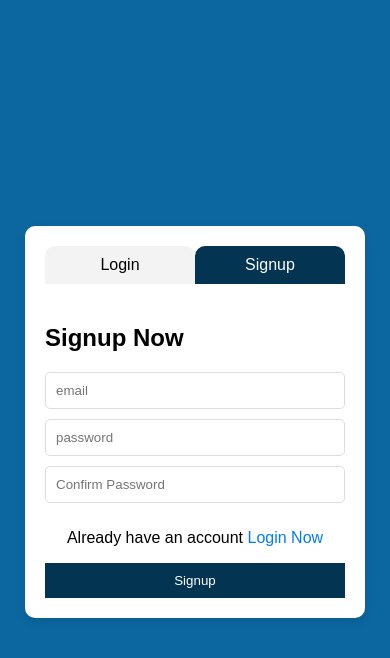
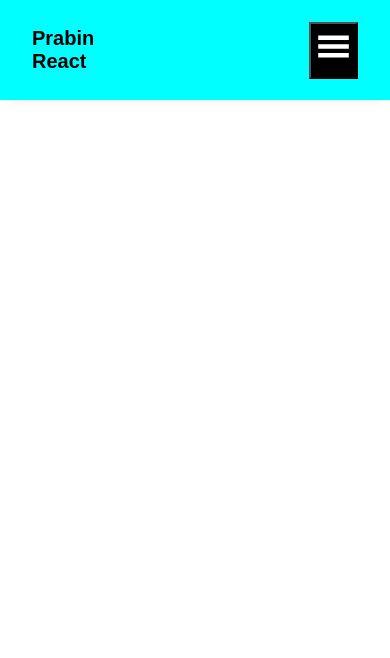
Before and after one commit to prabin738/Mini-React-Projects-For-Completly-Begineers, a React (Vite) app: page / in a window 390 px wide. Shown: the top 658 px of the page. Built offline with nearby package versions, Linux system fonts and the light colour scheme; the HTML template or start-up script is replaced by a standard one.

Commit message:
Responsive Navbar done

```diff
--- a/src/App.jsx
+++ b/src/App.jsx
@@ -6,6 +6,8 @@ import Toggle from "./Components/UseState/Toggle/Toggle";
 import ToogleVisibility from "./Components/UseState/Toggle/Toggle";
 import "./index.css";
 import LoginForm from "./Projects/LoginForm/LoginForm";
+import Navbar from "./Projects/Navbar/Navbar";
+import WeatherApp from "./Projects/WeatherApp/WeatherApp";
 
 const App = () => {
   return (
@@ -17,8 +19,8 @@ const App = () => {
 
       {/* <BgChange /> */}
       {/* <LikeDislikeCount /> */}
-
-      <LoginForm />
+      {/* <LoginForm /> */}
+      <Navbar />
     </div>
   );
 };
--- a/src/Projects/LoginForm/LoginForm.css
+++ b/src/Projects/LoginForm/LoginForm.css
@@ -1,4 +1,4 @@
-body {
+/* body {
   background-color: #0c67a0;
   display: flex;
   justify-content: center;
@@ -6,7 +6,7 @@ body {
   height: 100vh;
   margin: 0;
   font-family: Arial, sans-serif;
-}
+} */
 
 .main-container {
   display: flex;
--- /dev/null
+++ b/src/Projects/Navbar/Navbar.css
@@ -0,0 +1,100 @@
+* {
+  margin: 0;
+  padding: 0;
+  box-sizing: border-box;
+}
+html {
+  font-size: 62.5%;
+  font-family: "poppins", sans-serif;
+}
+
+p,
+li,
+a,
+button {
+  font-size: 1.7rem;
+  letter-spacing: 0.1rem;
+  text-decoration: none;
+}
+li {
+  list-style: none;
+}
+a {
+  color: #000;
+  font-weight: 600;
+
+  &:hover {
+    color: #2e86c1;
+    text-decoration: underline;
+  }
+}
+button {
+  cursor: pointer;
+  background-color: #000;
+  color: white;
+  font-size: 35px;
+  padding: 5px;
+}
+
+header {
+  height: 10rem;
+  background-color: aqua;
+  box-shadow: rgba(33, 35, 38, 0.1) 0px 10px 10px -10px;
+  width: 100%;
+}
+.header-container {
+  max-width: 132rem;
+  margin: auto;
+  height: 10rem;
+}
+.grid {
+  display: grid;
+}
+.navbar-grid {
+  grid-template-columns: 0.5fr 1fr;
+  align-items: center;
+  height: 10rem;
+  padding: 0 3.2rem;
+}
+
+nav ul {
+  display: flex;
+  justify-content: flex-end;
+
+  gap: 3.2rem;
+}
+.ham-menu {
+  display: none;
+}
+/*
+use media queries to make responsive */
+@media screen and (max-width: 998px) {
+  .menu-web {
+    display: none;
+  }
+
+  .ham-menu {
+    display: inline-block;
+    text-align: end;
+  }
+  .menu-mobile {
+    position: absolute;
+    top: 10rem;
+    left: 0;
+    background-color: #fff;
+    width: 100%;
+    box-shadow: rgba(0, 0, 0, 0.25) 0px 14px 28px;
+  }
+
+  .menu-mobile ul {
+    display: flex;
+    flex-direction: column;
+    align-items: center;
+  }
+  &li:first-child {
+    margin-top: 1.2rem;
+  }
+  &li:last-child {
+    margin-bottom: 1.2rem;
+  }
+}
--- /dev/null
+++ b/src/Projects/Navbar/Navbar.jsx
@@ -0,0 +1,47 @@
+import React, { useState } from "react";
+import "./Navbar.css";
+import { GiHamburgerMenu } from "react-icons/gi";
+
+const Navbar = () => {
+  const [showMenu, setShowMenu] = useState(false);
+
+  const handleButtonToggle = () => {
+    // setShowMenu((prev) => !prev);
+    setShowMenu(!showMenu);
+  };
+
+  return (
+    <header>
+      <div className="header-container">
+        <div className="grid navbar-grid">
+          <div className="logo">
+            <h1>Prabin React</h1>
+          </div>
+          <nav className={showMenu ? "menu-mobile" : "menu-web"}>
+            <ul>
+              <li>
+                <a href="#"> Home</a>
+              </li>
+              <li>
+                <a href="#">About</a>
+              </li>
+              <li>
+                <a href="#">Contact</a>
+              </li>
+              <li>
+                <a href="#">Services</a>
+              </li>
+            </ul>
+          </nav>
+          <div className="ham-menu">
+            <button onClick={handleButtonToggle}>
+              <GiHamburgerMenu />
+            </button>
+          </div>
+        </div>
+      </div>
+    </header>
+  );
+};
+
+export default Navbar;
--- /dev/null
+++ b/src/Projects/WeatherApp/WeatherApp.jsx
@@ -0,0 +1,7 @@
+import "./WeatherApp.css";
+
+const WeatherApp = () => {
+  return <div>WeatherApp</div>;
+};
+
+export default WeatherApp;
```
Also changed, not shown: src/Projects/Navbar/Hero.jsx (added, +7 -0 lines), src/Projects/WeatherApp/WeatherApp.css (added).
